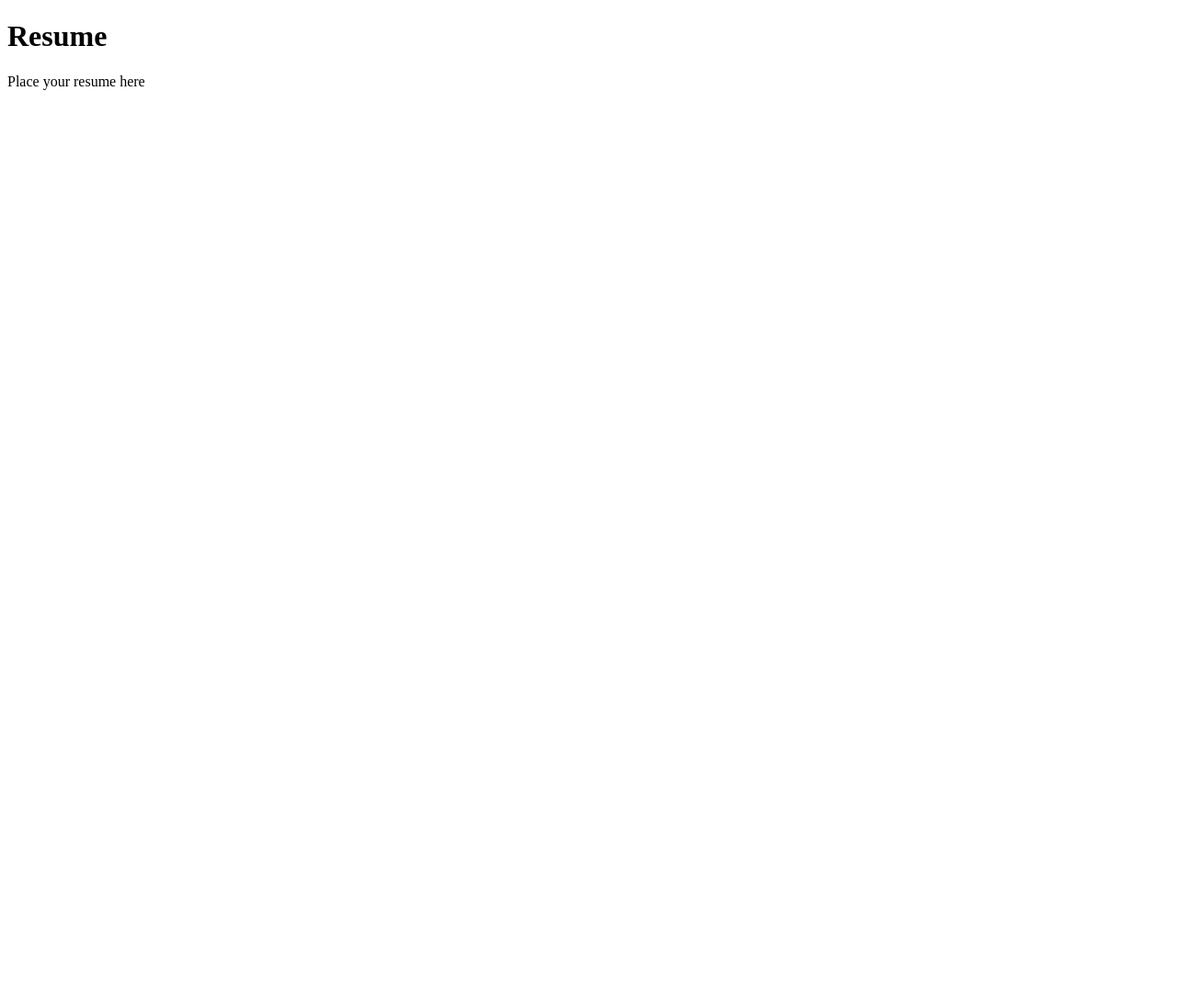
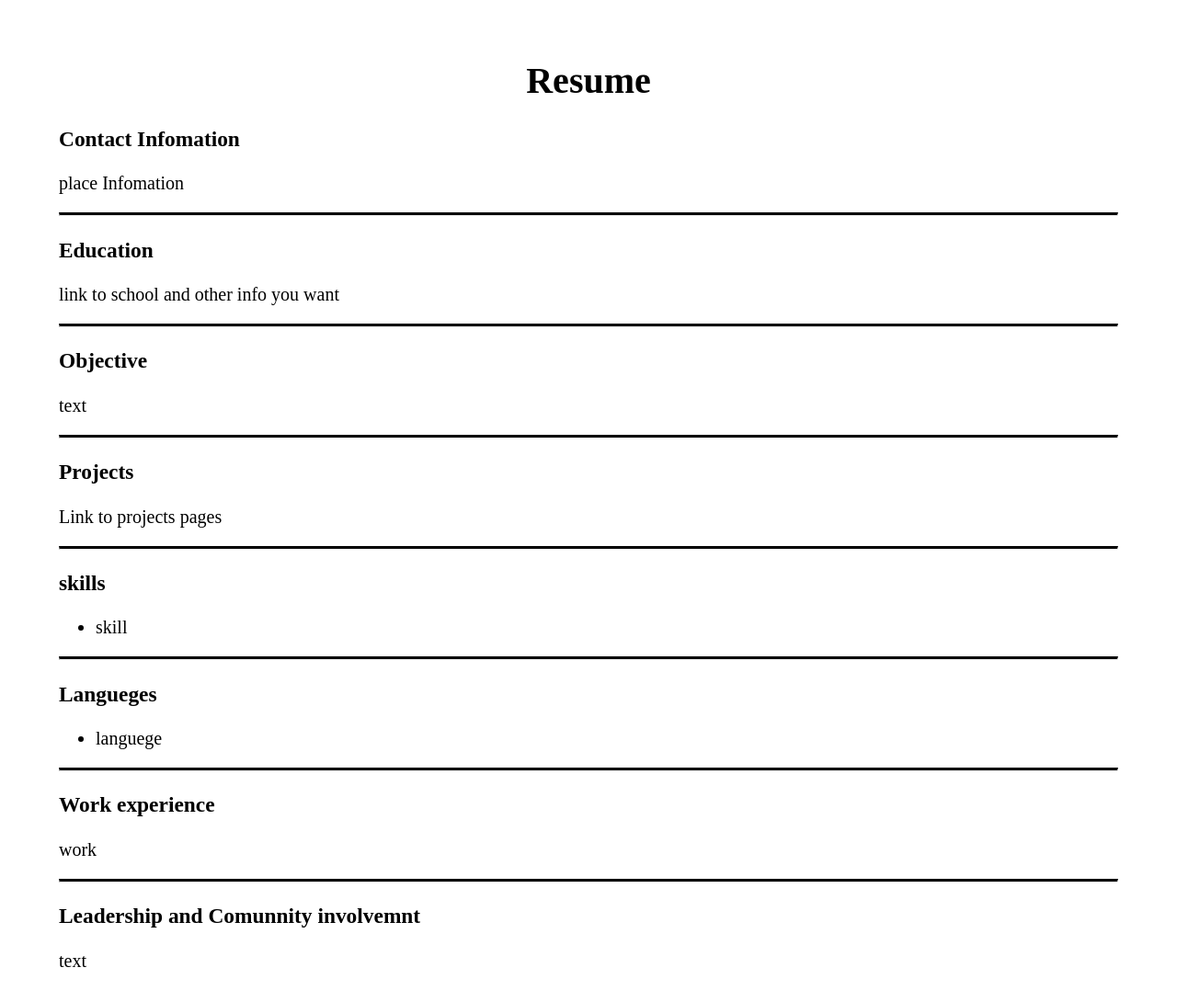
Before and after one commit to iHeffy/CISC-480-Project1, a plain HTML site: page resume.html in a window 1280 px wide. Shown: the whole page at 92% size. Before the commit the page ends 800 px from the top, so only its background shows below. Drawn offline with Linux system fonts and the light colour scheme.

Commit message:
added to resume and essay page

```diff
--- /dev/null
+++ b/essay.css
@@ -0,0 +1,20 @@
+html {
+  font-size: 62.5%;
+  font-family: "Times New Roman", Times, serif;
+}
+body {
+  margin: 5%;
+  font-size: 2rem;
+}
+
+h1 {
+  display: flex;
+  justify-content: center;
+  font-size: 4rem;
+}
+h2 {
+  font-size: 3rem;
+}
+P {
+  line-height: 2em;
+}
--- a/resume.html
+++ b/resume.html
@@ -2,10 +2,37 @@
 <html>
   <head>
     <title>Resume</title>
+    <link rel="stylesheet" href="resume_page.css" />
   </head>
 
   <body>
     <h1>Resume</h1>
-	<p>Place your resume here</p>
+    <h3>Contact Infomation</h3>
+    <p>place Infomation</p>
+    <hr class="solid" />
+    <h3>Education</h3>
+    <p>link to school and other info you want</p>
+    <hr class="solid" />
+    <h3>Objective</h3>
+    <p>text</p>
+    <hr class="solid" />
+    <h3>Projects</h3>
+    <p>Link to projects pages</p>
+    <hr class="solid" />
+    <h3>skills</h3>
+    <ul>
+      <li>skill</li>
+    </ul>
+    <hr class="solid" />
+    <h3>Langueges</h3>
+    <ul>
+      <li>languege</li>
+    </ul>
+    <hr class="solid" />
+    <h3>Work experience</h3>
+    <p>work</p>
+    <hr class="solid" />
+    <h3>Leadership and Comunnity involvemnt</h3>
+    <p>text</p>
   </body>
 </html>
--- /dev/null
+++ b/resume_page.css
@@ -0,0 +1,19 @@
+html {
+  font-size: 62.5%;
+  font-family: "Times New Roman", Times, serif;
+}
+
+h1 {
+  display: flex;
+  justify-content: center;
+  font-size: 4rem;
+}
+
+body {
+  margin: 5%;
+  font-size: 2rem;
+}
+
+hr.solid {
+  border-top: 3px solid rgb(0, 0, 0);
+}
```
Also changed, not shown: essay.html (+8 -7 lines). Lines whose indentation alone changed are shown as unchanged.
